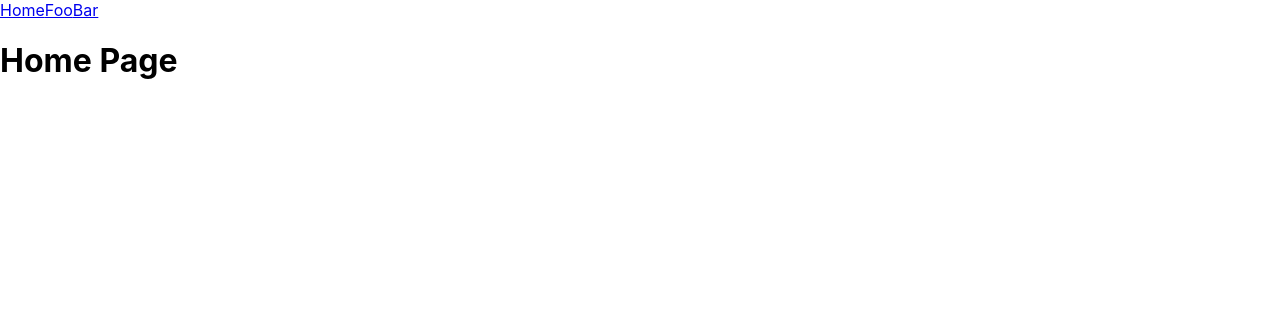
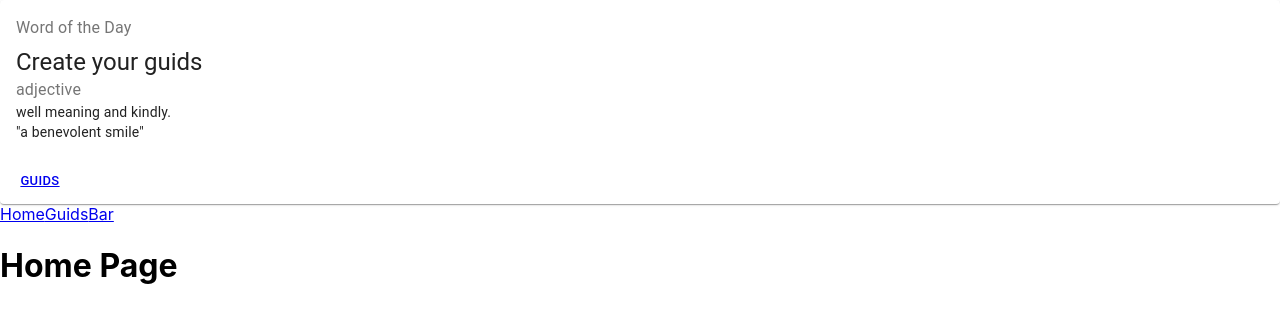
Before and after one commit to smoksnes/mega-randomizer, a React (Create React App) app: page / in a window 1280 px wide. Shown: the top 322 px of the page. Built offline with nearby package versions, Linux system fonts and the light colour scheme.

Commit message:
Mindre justeringar

```diff
--- a/package.json
+++ b/package.json
@@ -4,6 +4,7 @@
   "private": true,
   "dependencies": {
     "@material-ui/core": "^4.5.1",
+    "@material-ui/icons": "^4.5.1",
     "@types/jest": "^24.0.20",
     "@types/node": "^12.11.7",
     "@types/react": "^16.9.11",
--- a/src/App.tsx
+++ b/src/App.tsx
@@ -3,14 +3,37 @@ import './App.css';
 import { HashRouter as Router, Route, Link, Switch } from 'react-router-dom'
 import { Home, Bar } from './pages';
 import { GuidComponent } from './components/guid-component';
+import { Card, CardContent, Typography, CardActions, Button } from '@material-ui/core';
 
 const App: React.FC = () => {
   return (
     <Router>
     <div>
+    <Card>
+      <CardContent>
+        <Typography color="textSecondary" gutterBottom>
+          Word of the Day
+        </Typography>
+        <Typography variant="h5" component="h2">
+          Create your guids
+        </Typography>
+        <Typography color="textSecondary">
+          adjective
+        </Typography>
+        <Typography variant="body2" component="p">
+          well meaning and kindly.
+          <br />
+          {'"a benevolent smile"'}
+        </Typography>
+      </CardContent>
+      <CardActions>
+        <Button size="small"><Link to="/guid">Guids</Link></Button>
+      </CardActions>
+    </Card>
+
       <nav>
         <Link to="/">Home</Link>
-        <Link to="/guid">Foo</Link>
+        <Link to="/guid">Guids</Link>
         <Link to="/bar">Bar</Link>
       </nav>
       <Switch>
--- a/src/components/guid-generator.tsx
+++ b/src/components/guid-generator.tsx
@@ -1,6 +1,6 @@
  import React, { Component } from 'react'; // let's also import Component
  import Button from '@material-ui/core/Button';
-import { FormControl, Input, FormHelperText, List, ListItem, ListItemText } from '@material-ui/core';
+import { FormControl, Input, FormHelperText, List, ListItem, ListItemText, Typography, Grid, Slider } from '@material-ui/core';
 
 import clsx from 'clsx';
 import { makeStyles, Theme, withStyles, createStyles } from '@material-ui/core/styles';
@@ -12,6 +12,7 @@ import InputAdornment from '@material-ui/core/InputAdornment';
 // import FormControl from '@material-ui/core/FormControl';
 import TextField from '@material-ui/core/TextField';
 import MenuItem from '@material-ui/core/MenuItem';
+import ImportExport from '@material-ui/icons/ImportExport';
 // import Visibility from '@material-ui/icons/Visibility';
 // import VisibilityOff from '@material-ui/icons/VisibilityOff';
 
@@ -53,10 +54,7 @@ const useStyles = makeStyles({
       count: 0,
       guids: new Array()
     }
-    // this.classes = props;
-    // const { this.classes } = props;
   }
-  // classes = useStyles();
 
   // Before the component mounts, we initialise our state
   componentWillMount() {
@@ -64,9 +62,6 @@ const useStyles = makeStyles({
       count: 1
     });
     this.generateGuidsAndSetState();
-    // this.setState({
-    //   count: 1
-    // });
   }
 
   private generateGuids(): string[]{
@@ -80,14 +75,6 @@ const useStyles = makeStyles({
     return list;
   }
 
-  // private handleChange => (event: React.ChangeEvent<HTMLInputElement>) => {
-  //   console.log(event.target.value);
-  //   // this.setState({
-  //   //   count: event.target.value
-  //   // });
-  //   // setValues({ ...values, [prop]: event.target.value });
-  // };
-
   private generateGuidsAndSetState() {
     let guids = this.generateGuids();
     this.setState({
@@ -95,24 +82,27 @@ const useStyles = makeStyles({
     });
   }
 
-
-//   private handleChange(event: React.FormEvent<HTMLSelectElement>) {
-//     // No longer need to cast to any - hooray for react!
-//     var safeSearchTypeValue: string = event.currentTarget.value;
-
-//     console.log(safeSearchTypeValue); // in chrome => B
-
-//     // this.setState({
-//     //     selectedValue: safeSearchTypeValue
-//     // });
-// }
-
   private generateOneGuid():string{
     return 'xxxxxxxx-xxxx-4xxx-yxxx-xxxxxxxxxxxx'.replace(/[xy]/g, function(c) {
       var r = Math.random() * 16 | 0, v = c == 'x' ? r : (r & 0x3 | 0x8);
       return v.toString(16);
     });
   }
+
+ handleSliderChange = (event: any, newValue: number | number[]) => {
+  const value = newValue as number;
+  this.setState({
+    count: value
+  });
+  this.generateGuids();
+  };
+
+ handleInputChange = (event: React.ChangeEvent<HTMLInputElement>) => {
+  this.setState({
+    count: Number(event.target.value)
+  });
+  this.generateGuids();
+  };
 
   onChange = (e: React.ChangeEvent<HTMLInputElement>)=> {
     this.setState({
@@ -129,23 +119,39 @@ const useStyles = makeStyles({
                   />
                 </ListItem>
       );
-    // const classes = useStyles();
     return <div>
-
-        <FormControl >
-        <Input
-          id="adornment-weight"
-          value={this.state.count}
-          onChange={this.onChange.bind(this)}
-          // onChange={(e, sender) => this.onChange(e, sender)}
-          endAdornment={<InputAdornment position="end">guids</InputAdornment>}
-          aria-describedby="weight-helper-text"
-          inputProps={{
-            'aria-label': 'weight',
-          }}
-        />
-        <FormHelperText id="weight-helper-text">Number of guids</FormHelperText>
-      </FormControl>
+    <Typography id="input-slider" gutterBottom>
+        How many do you want?
+      </Typography>
+      <Grid container spacing={2} alignItems="center">
+        <Grid item>
+          <ImportExport />
+        </Grid>
+        <Grid item xs>
+          <Slider
+            value={typeof this.state.count === 'number' ? this.state.count : 0}
+            max={20}
+            min={1}
+             onChange={this.handleSliderChange}
+            aria-labelledby="input-slider"
+          />
+        </Grid>
+        <Grid item>
+          <Input
+            value={this.state.count}
+            margin="dense"
+            onChange={this.handleInputChange}
+            // onBlur={this.handleBlur}
+            inputProps={{
+              step: 1,
+              min: 1,
+              max: 20,
+              type: 'number',
+              'aria-labelledby': 'input-slider',
+            }}
+          />
+        </Grid>
+      </Grid>
         <Button onClick={() => { this.generateGuidsAndSetState(); }} variant="outlined" color="primary">Create</Button>
 
         <List>
@@ -154,41 +160,4 @@ const useStyles = makeStyles({
     </div>
 
   }
-
-//   onChange = (e: React.FormEvent<HTMLInputElement>) => {
-//     const newValue = e.currentTarget.value;
-// }
-  //  handleChange(): ((event: React.ChangeEvent<HTMLTextAreaElement | HTMLInputElement>) => void) | undefined {
-  //    console.log("foo");
-  //  }
-
 }
-
-// const GuidGenerator: React.FunctionComponent<{ title: string }> = ({
-
-
-
-//   children,
-//   title
-// }) => (
-//   <div>
-//           <div title={title}>{children} CHILDREN</div>;
-//            <code>{this.state.guids }</code>
-//           <FormControl >
-//           <Input
-//             id="adornment-weight"
-//             // value={this.state.count}
-//             // onChange={this.handleChange('weight')}
-//             // endAdornment={<InputAdornment position="end">Kg</InputAdornment>}
-//             aria-describedby="weight-helper-text"
-//             inputProps={{
-//               'aria-label': 'weight',
-//             }}
-//           />
-//           <FormHelperText id="weight-helper-text">Weight</FormHelperText>
-//         </FormControl>
-//           {/* <Button onClick={() => { this.generateGuidsAndSetState(10); }} variant="outlined" color="primary">Create</Button> */}
-//       </div>
-//   );
-
-// export default GuidGenerator;
```
Also changed, not shown: 1 other file (tests, documents, lock files or other folders).
